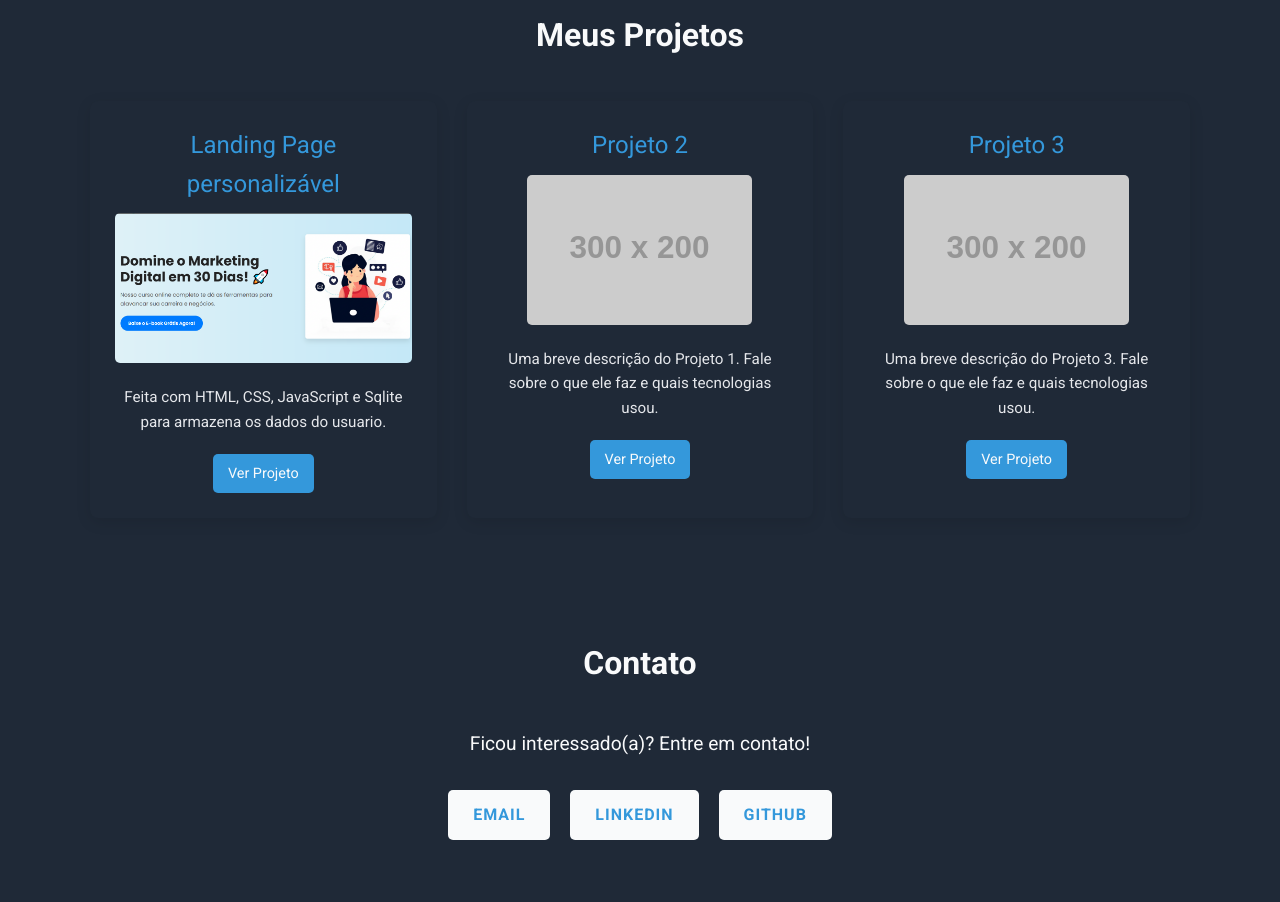
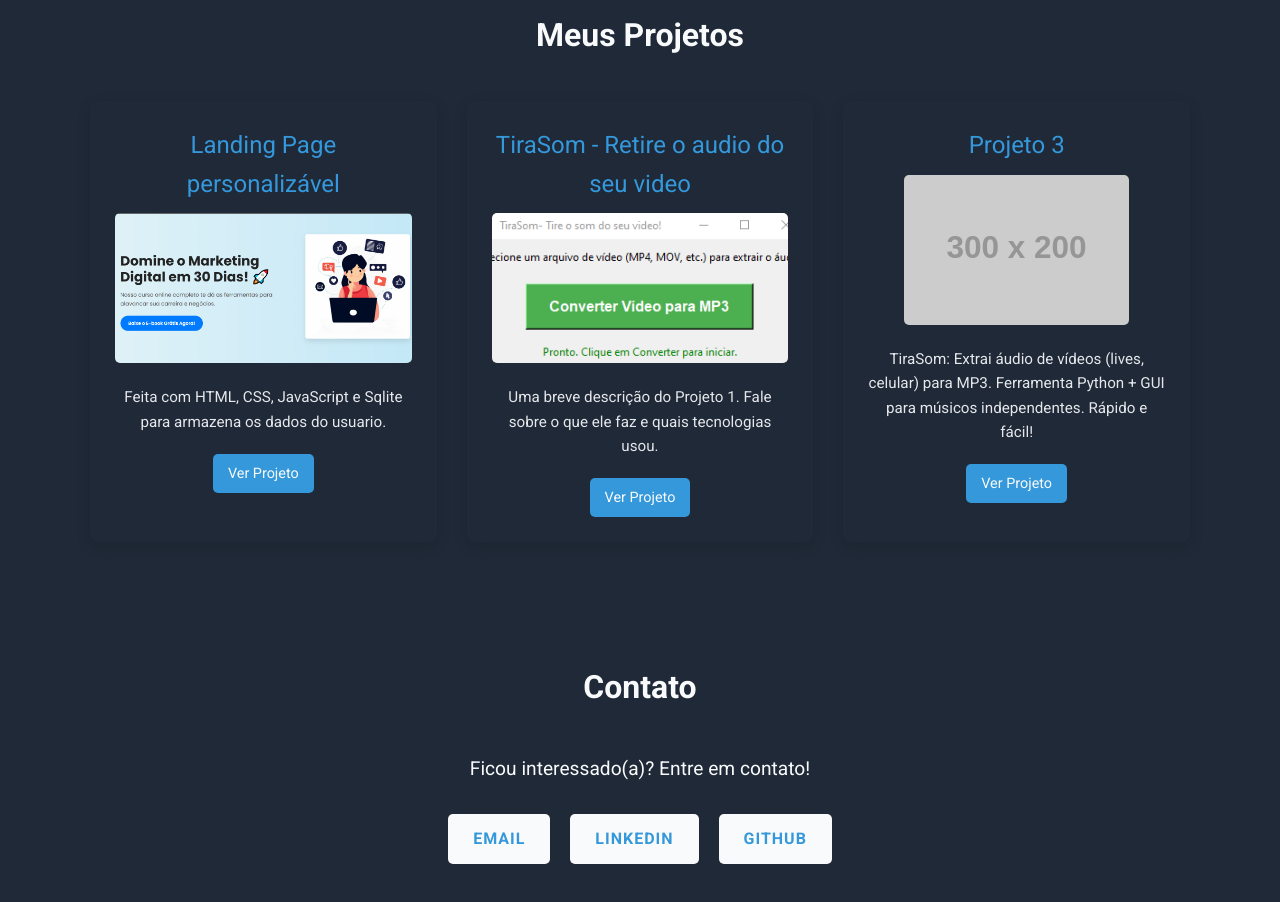
Before and after one commit to emanuelsfigueiredo/meu-portifolio, a plain HTML site: page index.html in a window 1280 px wide. Shown: the part 1140-2042 px from the top of the page. Drawn offline with Linux system fonts and the light colour scheme; placeholder pictures from the web are drawn by us.

Commit message:
Adição do projeto 2

```diff
--- a/index.html
+++ b/index.html
@@ -57,16 +57,16 @@
                     <a href="https://github.com/emanuelsfigueiredo/landing-page" class="btn-small" target="_blank">Ver Projeto</a>
                 </div>
                 <div class="project-card">
-                    <h3>Projeto 2</h3>
-                    <img src="https://via.placeholder.com/300x200" alt="Imagem do Projeto 2">
+                    <h3>TiraSom - Retire o audio do seu video</h3>
+                    <img src="imgs/tirasom.png" alt="Imagem do Projeto 2">
                     <p>Uma breve descrição do Projeto 1. Fale sobre o que ele faz e quais tecnologias usou.</p>
                     <a href="#" class="btn-small" target="_blank">Ver Projeto</a>
                 </div>
                 <div class="project-card">
                     <h3>Projeto 3</h3>
                     <img src="https://via.placeholder.com/300x200" alt="Imagem do Projeto 3">
-                    <p>Uma breve descrição do Projeto 3. Fale sobre o que ele faz e quais tecnologias usou.</p>
-                    <a href="#" class="btn-small" target="_blank">Ver Projeto</a>
+                    <p>TiraSom: Extrai áudio de vídeos (lives, celular) para MP3. Ferramenta Python + GUI para músicos independentes. Rápido e fácil!</p>
+                    <a href="https://github.com/emanuelsfigueiredo/TiraSom" class="btn-small" target="_blank">Ver Projeto</a>
                 </div>
             </div>
         </div>
```
Also changed, not shown: imgs/tirasom.png (added).
